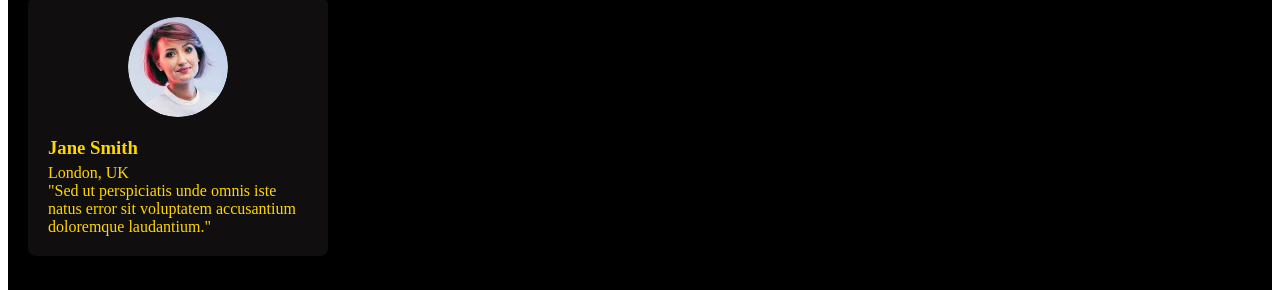
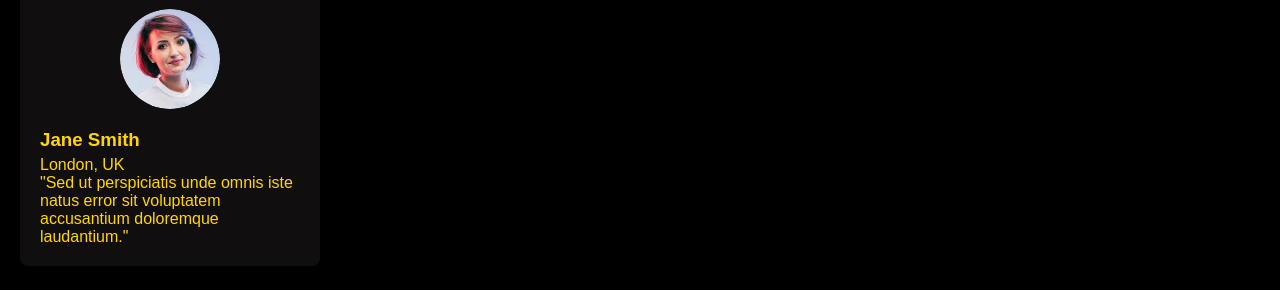
Before and after one commit to Yash-kapure25/Parvati_Decors, a plain HTML site: page index.html in a window 1280 px wide. Shown: the part 1992-2282 px from the top of the page. Drawn offline with Linux system fonts and the light colour scheme; a script that the page names is missing; a small style sheet from the web is missing.

Commit message:
Update style.css

````diff
--- a/Css/style.css
+++ b/Css/style.css
@@ -1,7 +1,4 @@
-To make your website responsive for various devices, including laptops, desktops, mobile phones, and tablets (including iPad), you can use media queries in your CSS. Here's how you can modify your CSS to make it responsive:
 
-```css
-/* Common styles for all devices */
 body {
   font-family: Arial, sans-serif;
   margin: 0;
````
